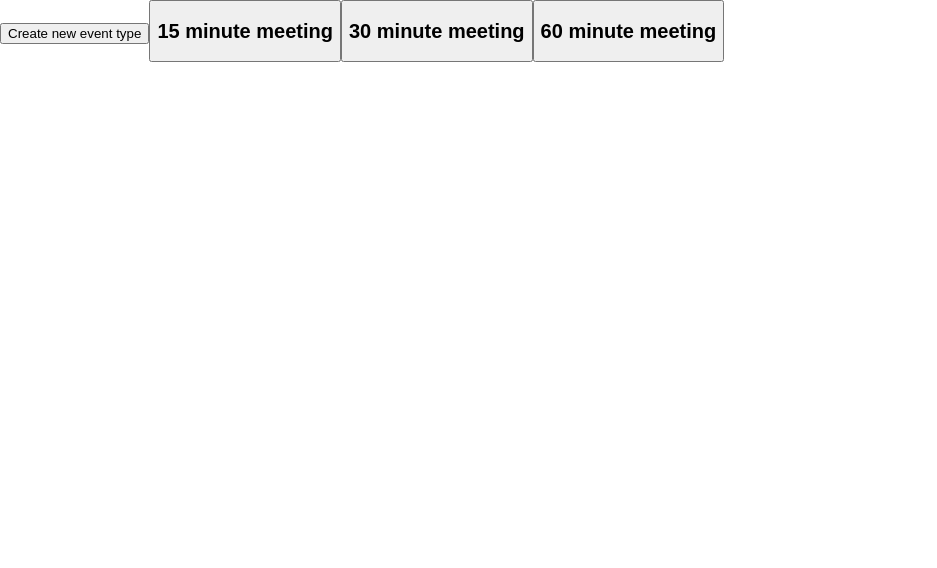
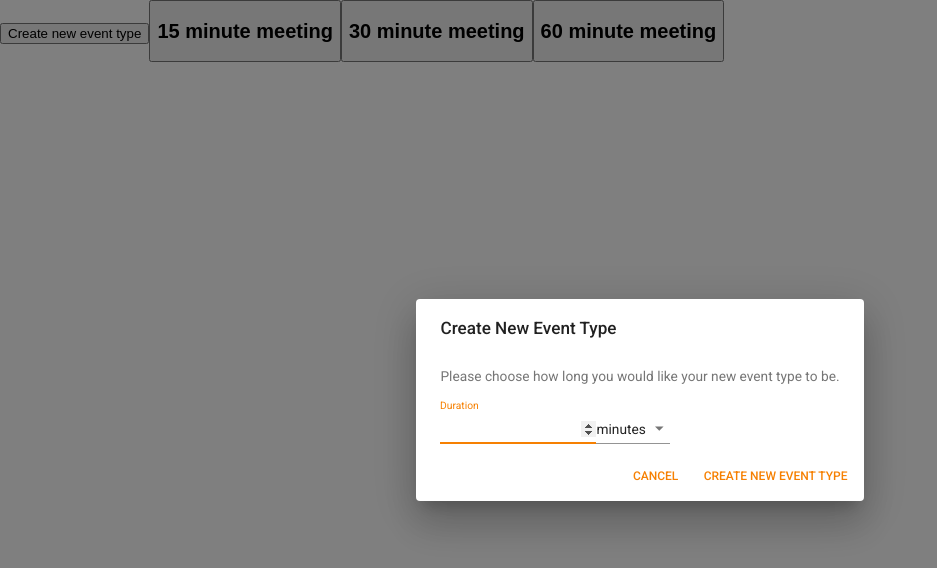
Before and after one commit to hatchways/team-yugioh, a React (Create React App) app in the folder client/: page /event in a window 1280 px wide. Both pictures are taken after a click on the button "Create new event type". Shown: the top 568 px of the page, without its empty margins (0-937 px from the left). Built offline with nearby package versions, Linux system fonts and the light colour scheme; no server answers.

Commit message:
basic dialoh

```diff
--- a/client/src/pages/CreateEvent.js
+++ b/client/src/pages/CreateEvent.js
@@ -1,9 +1,23 @@
 import React, { useState, useEffect } from "react";
+import {
+    Dialog,
+    DialogTitle,
+    DialogContent,
+    DialogContentText,
+    TextField,
+    DialogActions,
+    Button,
+    Select,
+    MenuItem,
+    Grid,
+} from "@material-ui/core";
 import axios from "axios";
 import mongoose from "mongoose";
 
 function CreatEvent(props) {
     const [userEvents, setUserEvents] = useState([15, 30, 60]);
+    const [openNewEvent, setOpenNewEvent] = useState(false);
+    const [unit, setUnit] = useState("min");
     // replace with actual user id
     const userId = "5ffe8c395a611a0000d0c692";
 
@@ -11,31 +25,91 @@ function CreatEvent(props) {
         axios
             .get("/api/event?user_id=" + userId)
             .then((res) => {
-                console.log(res);
                 const oldEventTypes = res.data.map(({ duration }) => duration);
                 setUserEvents([...userEvents, ...oldEventTypes]);
             })
             .catch((err) => console.log(err));
     }, []);
 
+    const handleClickOpen = () => {
+        setOpenNewEvent(true);
+    };
+
+    const handleClose = () => {
+        setOpenNewEvent(false);
+    };
+    const handleChange = (event) => {
+        setUnit(event.target.value);
+    };
+
     function createNewEventType() {
+        handleClose();
+
+        let duration = Math.floor(Math.random() * 60);
+        if (userEvents.includes(duration)) {
+            console.log("you already have that one");
+            return;
+        }
+
         axios
             .post("/api/event", {
                 user_id: userId,
-                duration: Math.floor(Math.random() * 60),
+                duration: duration,
             })
             .then((res) => {
                 console.log(res);
+                const currentEventTypes = [...userEvents];
+                currentEventTypes.push(res.data.duration);
+                setUserEvents(currentEventTypes);
             })
             .catch((err) => console.log(err));
     }
 
     return (
         <>
-            <button onClick={createNewEventType}>Create new event type</button>
+            <button onClick={handleClickOpen}>Create new event type</button>
             {userEvents.map((type) => (
                 <MeetingCard type={type} key={type} />
             ))}
+            <Dialog
+                open={openNewEvent}
+                onClose={handleClose}
+                aria-labelledby="form-dialog-title"
+            >
+                <DialogTitle id="form-dialog-title">
+                    Create New Event Type
+                </DialogTitle>
+                <DialogContent>
+                    <DialogContentText>
+                        Please choose how long you would like your new event
+                        type to be.
+                    </DialogContentText>
+                    <Grid container={true} alignItems="baseline">
+                        <TextField
+                            autoFocus
+                            id="duration"
+                            label="Duration"
+                            type="number"
+                        />
+                        <Select
+                            value={unit}
+                            onChange={handleChange}
+                            label="Units"
+                        >
+                            <MenuItem value={"min"}>minutes</MenuItem>
+                            <MenuItem value={"hour"}>hours</MenuItem>
+                        </Select>
+                    </Grid>
+                </DialogContent>
+                <DialogActions>
+                    <Button onClick={handleClose} color="primary">
+                        Cancel
+                    </Button>
+                    <Button onClick={createNewEventType} color="primary">
+                        Create New Event Type
+                    </Button>
+                </DialogActions>
+            </Dialog>
         </>
     );
 }
```
